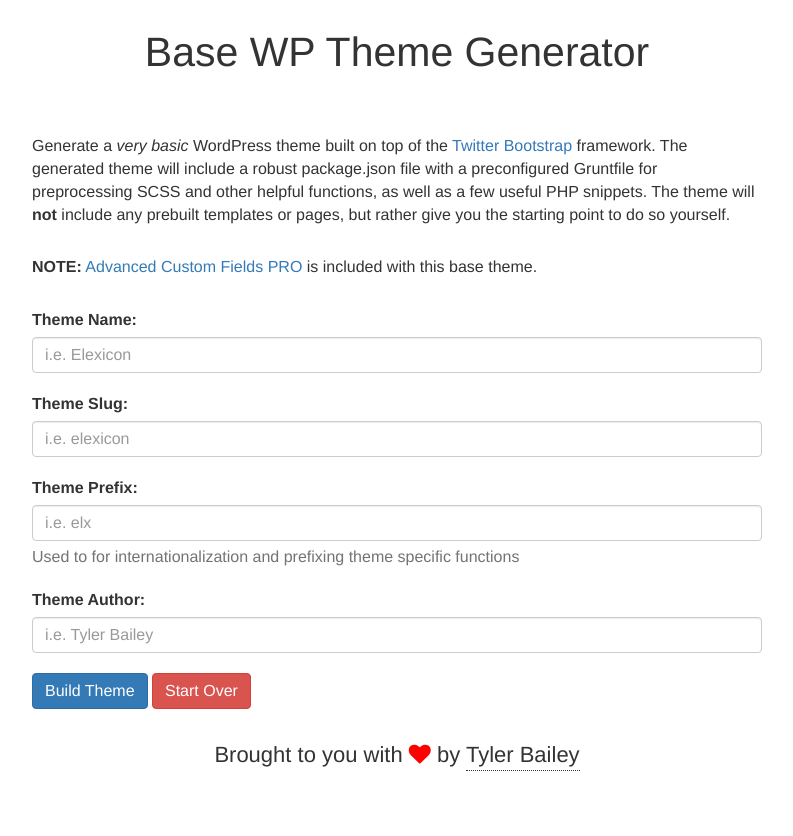
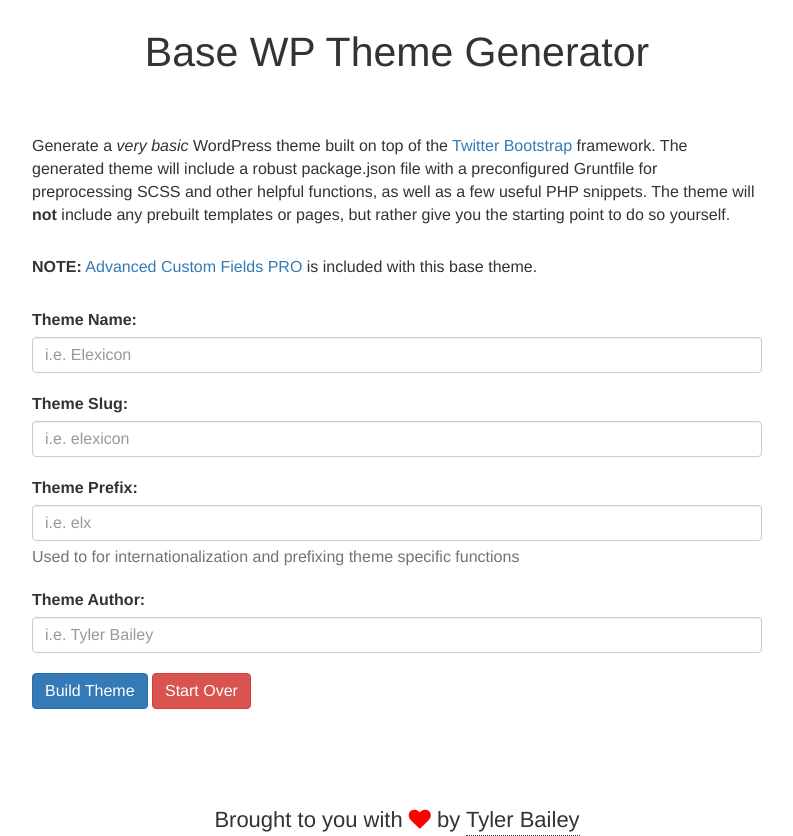
Before and after one commit to TylerB24890/wp-theme-generator, a PHP site: page / in a window 1280 px wide. Shown: the whole page, without its empty margins (243-1036 px from the left). Before the commit the page ends 771 px from the top, so only its background shows below. Run offline with PHP 8.4, Linux system fonts and the light colour scheme.

Commit message:
Fix footer styles

```diff
--- a/css/style.css
+++ b/css/style.css
@@ -1960,7 +1960,8 @@ input[type="button"].btn-block {
 html,
 body {
   -webkit-font-smoothing: antialiased;
-  -moz-osx-font-smoothing: grayscale; }
+  -moz-osx-font-smoothing: grayscale;
+  min-height: 750px; }
 
 h1 {
   margin: 30px 0 60px; }
@@ -1969,10 +1970,7 @@ h1 {
  * Global Footer Styles
  */
 footer {
-  position: fixed;
-  bottom: 30px;
-  left: 0;
-  right: 0;
+  margin-top: 75px;
   font-size: 22px; }
   footer i {
     color: red; }
--- a/scss/_footer.scss
+++ b/scss/_footer.scss
@@ -3,10 +3,7 @@
  */
 
 footer {
-    position: fixed;
-    bottom: 30px;
-    left: 0;
-    right: 0;
+    margin-top: 75px;
     font-size: 22px;
 
     i {
--- a/scss/_global.scss
+++ b/scss/_global.scss
@@ -5,6 +5,7 @@
 html,
 body {
 	@include font-smoothing(on);
+	min-height: 750px;
 }
 
 h1 {
```
Also changed, not shown: 1 other file.
